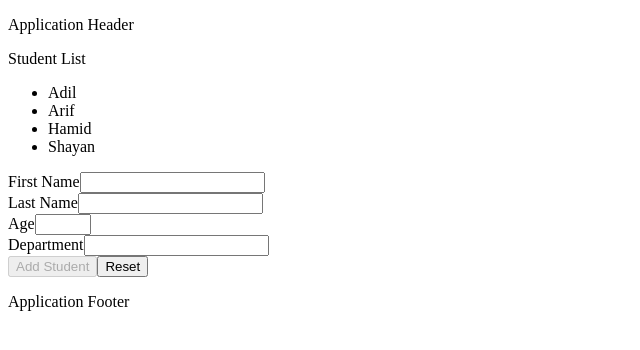
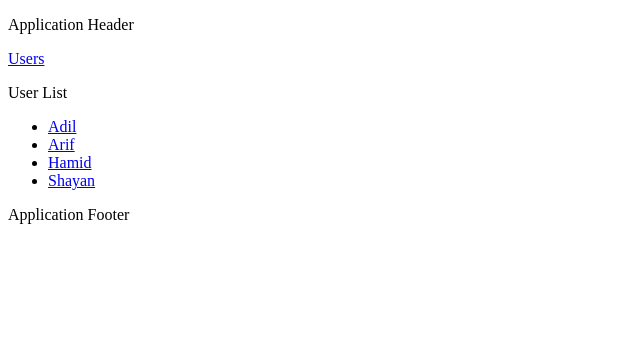
Before and after one commit to akhan0/angular9-app, an Angular app: page /userlist in a window 1280 px wide. Shown: the top 350 px of the page, without its empty margins (0-640 px from the left). Built offline with nearby package versions, Linux system fonts and the light colour scheme.

Commit message:
assignment 5

```diff
--- a/src/app/app.component.html
+++ b/src/app/app.component.html
@@ -1,3 +1,5 @@
 <app-header></app-header>
-<app-student></app-student>
+<!-- <app-student></app-student> -->
+<a routerLink="userlist" routerLinkActive="active">Users</a>
+<router-outlet></router-outlet>
 <app-footer></app-footer>
--- a/src/app/app.module.ts
+++ b/src/app/app.module.ts
@@ -1,23 +1,29 @@
 import { BrowserModule } from '@angular/platform-browser';
 import { NgModule } from '@angular/core';
 import {FormsModule, ReactiveFormsModule } from '@angular/forms';
+import { RouterModule } from '@angular/router';
+import appRoutes from './routerConfig';
 
 import { AppComponent } from './app.component';
 import { HeaderComponent } from './components/header/header.component';
 import { FooterComponent } from './components/footer/footer.component';
-import { StudentComponent } from './components/student/student.component';
+import { UserComponent } from './components/user/user.component';
+import { UserListComponent } from './components/user/userlist.component';
 
 @NgModule({
   declarations: [
     AppComponent,
     HeaderComponent,
     FooterComponent,
-    StudentComponent,
+    UserComponent,
+    UserListComponent,
   ],
   imports: [
     BrowserModule,
     FormsModule ,
-    ReactiveFormsModule
+    ReactiveFormsModule ,
+    BrowserModule,
+    RouterModule.forRoot(appRoutes)
   ],
   providers: [],
   bootstrap: [AppComponent]
--- a/src/app/components/student/student.component.html
+++ /dev/null
@@ -1,28 +0,0 @@
-<div>
-    <p>Student List</p>
-    <ul>
-        <li *ngFor="let a of students" (click)="selectStudent(a.id)">{{a.firstName}}</li>
-    </ul>
-    <form (ngSubmit)="onSubmit();studentForm.reset();" #studentForm="ngForm">
-        <div class="form-group">
-            <label for="firsNname">First Name</label>
-            <input type="text" class="form-control" id="firsNname" required [(ngModel)]="student.firstName" name="firsNname">
-        </div>
-        <div class="form-group">
-            <label for="lastName">Last Name</label>
-            <input type="text" class="form-control" id="lastName" required [(ngModel)]="student.lastName" name="lastName">
-        </div>
-        <div class="form-group">
-            <label for="age">Age</label>
-            <input type="number" min="10" max="50" class="form-control" id="age" required [(ngModel)]="student.age" name="age">
-        </div>
-        <div class="form-group">
-            <label for="dept">Department</label>
-            <input type="text" class="form-control" id="dept" required [(ngModel)]="student.dept" name="dept">
-        </div>
-        <div>
-            <button type="submit" [disabled]="!studentForm.form.valid">{{btnLabel}}</button>
-            <button type="button" class="btn btn-default" (click)="studentForm.reset();resetform();">Reset</button>{{id}}
-        </div>
-    </form>
-</div>
--- a/src/app/components/student/student.component.ts
+++ /dev/null
@@ -1,64 +0,0 @@
-import { Component, OnInit } from '@angular/core';
-import { Student } from '../../models/student.model';
-
-
-@Component({
-  selector: 'app-student',
-  templateUrl: './student.component.html',
-  styleUrls: ['./student.component.css']
-})
-export class StudentComponent implements OnInit {
-  id: number;
-  firstName: string;
-  lastName: string;
-  age: number;
-  dept: string;
-  btnLabel = "Add Student";
-  student: Student;
-  students: Student[];
-
-
-  constructor() { }
-
-  ngOnInit(): void {
-    this.students = [{ id: 1, firstName: 'Adil', lastName: 'khan', age: 34, dept: 'CS' },
-    { id: 2, firstName: 'Arif', lastName: 'khan', age: 34, dept: 'CS' },
-    { id: 3, firstName: 'Hamid', lastName: 'Ali', age: 34, dept: 'CS' },
-    { id: 4, firstName: 'Shayan', lastName: 'Ahmad', age: 34, dept: 'CS' },];
-    this.student = new Student();
-    console.log(this.student)
-  }
-
-  resetform() {
-    this.student.id = 0;
-    this.btnLabel = "Add Student";
-  }
-  onSubmit() {
-    if (this.id) {
-      var s = this.students.filter(i => i.id == this.id);
-      if (s.length > 0) {
-        s[0].firstName = this.student.firstName;
-        s[0].lastName = this.student.lastName;
-        s[0].age = this.student.age;
-        s[0].dept = this.student.dept;
-      }
-    }
-    else {
-      let _id = Math.floor(Math.random() * (1000 - 4 + 1)) + 4;
-      this.students.push({ id: _id, firstName: this.student.firstName, lastName: this.student.lastName, age: this.student.age, dept: this.student.dept });
-    }
-  }
-  selectStudent(id) {
-    var s = this.students.filter(i => i.id == id);
-    if (s.length > 0) {
-      this.student.id = s[0].id;
-      this.student.firstName = s[0].firstName;
-      this.student.lastName = s[0].lastName;
-      this.student.age = s[0].age;
-      this.student.dept = s[0].dept;
-      this.student.city = s[0].city;
-      this.btnLabel = "Update Student";
-    }
-  }
-
-}
--- /dev/null
+++ b/src/app/components/user/user.component.ts
@@ -0,0 +1,63 @@
+import { Component, OnInit } from '@angular/core';
+import { User } from '../../models/user.model';
+import { ActivatedRoute } from '@angular/router';
+
+@Component({
+    selector: 'app-user',
+    template: `
+    <div class="form-group">
+        <label for="firsNname">First Name</label>
+        <input type="text" class="form-control" id="firsNname" required [value]="user.firstName" name="firsNname">
+    </div>
+    <div class="form-group">
+        <label for="lastName">Last Name</label>
+        <input type="text" class="form-control" id="lastName" required [value]="user.lastName" name="lastName">
+    </div>
+    <div class="form-group">
+        <label for="age">Age</label>
+        <input type="number" min="10" max="50" class="form-control" id="age" required [value]="user.age" name="age">
+    </div>
+    <div class="form-group">
+        <label for="dept">Department</label>
+        <input type="text" class="form-control" id="dept" required [value]="user.dept" name="dept">
+    </div>`
+})
+
+export class UserComponent implements OnInit {
+    user: User;
+    users: User[];
+    id: number;
+    btnLabel = "Add User";
+    constructor(private route: ActivatedRoute){}
+    ngOnInit(): void {
+        this.users = [{ id: 1, firstName: 'Adil', lastName: 'khan', age: 34, dept: 'CS' },
+        { id: 2, firstName: 'Arif', lastName: 'khan', age: 34, dept: 'CS' },
+        { id: 3, firstName: 'Hamid', lastName: 'Ali', age: 34, dept: 'CS' },
+        { id: 4, firstName: 'Shayan', lastName: 'Ahmad', age: 34, dept: 'CS' },];
+        this.user = new User();
+        this.route.params.subscribe(params => {
+            this.id = +params['id']; // (+) converts string 'id' to a number
+         });
+         this.user = this.users.filter(i => i.id = this.id)[0];
+         console.log(this.user);
+    }
+    resetform() {
+        this.user.id = 0;
+        this.btnLabel = "Add user";
+      }
+      onSubmit() {
+        if (this.id) {
+          var s = this.users.filter(i => i.id == this.id);
+          if (s.length > 0) {
+            s[0].firstName = this.user.firstName;
+            s[0].lastName = this.user.lastName;
+            s[0].age = this.user.age;
+            s[0].dept = this.user.dept;
+          }
+        }
+        else {
+          let _id = Math.floor(Math.random() * (1000 - 4 + 1)) + 4;
+          this.users.push({ id: _id, firstName: this.user.firstName, lastName: this.user.lastName, age: this.user.age, dept: this.user.dept });
+        }
+      }
+}
--- /dev/null
+++ b/src/app/components/user/userlist.component.html
@@ -0,0 +1,6 @@
+<div>
+    <p>User List</p>
+    <ul>
+        <li *ngFor="let a of users"><a [routerLink]="['../user', a.id]">{{a.firstName}}</a></li>
+    </ul>
+</div>
--- /dev/null
+++ b/src/app/components/user/userlist.component.ts
@@ -0,0 +1,22 @@
+import { Component, OnInit } from '@angular/core';
+import { User } from '../../models/user.model';
+
+
+@Component({
+  selector: 'app-user-list',
+  templateUrl: './userlist.component.html',
+  styleUrls: ['./user.component.css']
+})
+export class UserListComponent implements OnInit {
+  users: User[];
+
+
+  constructor() { }
+
+  ngOnInit(): void {
+    this.users = [{ id: 1, firstName: 'Adil', lastName: 'khan', age: 34, dept: 'CS' },
+    { id: 2, firstName: 'Arif', lastName: 'khan', age: 34, dept: 'CS' },
+    { id: 3, firstName: 'Hamid', lastName: 'Ali', age: 34, dept: 'CS' },
+    { id: 4, firstName: 'Shayan', lastName: 'Ahmad', age: 34, dept: 'CS' },];
+  }
+}
--- a/src/app/models/student.model.ts
+++ b/src/app/models/user.model.ts
@@ -1,4 +1,4 @@
-export class Student{
+export class User{
     id: number;
     firstName: string;
     lastName: string;
--- /dev/null
+++ b/src/app/routerConfig.ts
@@ -0,0 +1,14 @@
+import { Routes } from '@angular/router';
+import { UserListComponent } from './components/user/userlist.component';
+import { UserComponent } from './components/user/user.component';
+
+const appRoutes: Routes = [
+  { path: 'user/:id',
+    component: UserComponent
+  },
+  {
+    path: 'userlist',
+    component: UserListComponent
+  },
+];
+export default appRoutes;
```
Also changed, not shown: src/app/components/user/user.component.css (added), 1 other file (tests, documents, lock files or other folders).
